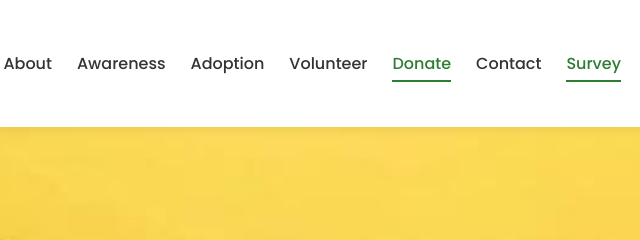
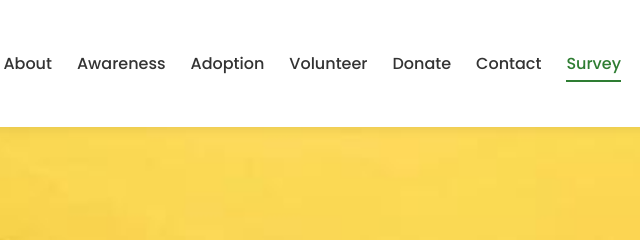
Before and after one commit to nurulinnuhazhahir98/pawsofhope, a plain HTML site: page donate.html in a window 1280 px wide. Shown: the top 240 px of the page, 595-1235 px from the left. Drawn offline with Linux system fonts and the light colour scheme; files whose address does not match are found by name.

Commit message:
Update donate.html

```diff
--- a/donate.html
+++ b/donate.html
@@ -55,10 +55,7 @@
                 </li>
 
                 <li>
-                    <a href="donate.html"
-                       class="active">
-                        Donate
-                    </a>
+                    <a href="donate.html">Donate</a>
                 </li>
 
                 <li>
```
